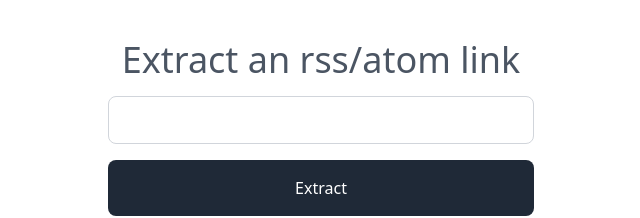
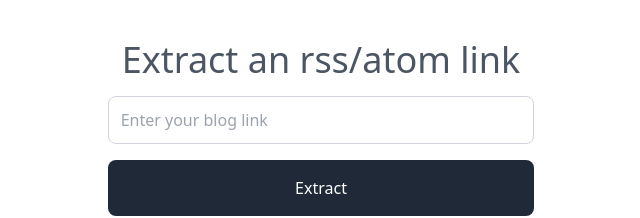
Before and after one commit to josuembuyu/extract-rss-link, a React (Vite) app: page / in a window 1280 px wide. Shown: the top 218 px of the page, without its empty margins (319-959 px from the left). Built offline with nearby package versions, Linux system fonts and the light colour scheme.

Commit message:
Add a blog link as a placeholder

```diff
--- a/src/App.tsx
+++ b/src/App.tsx
@@ -48,6 +48,7 @@ export default function App() {
     <div className="w-full text-center flex flex-col gap-4 mt-10">
       <h1 className="text-4xl text-gray-600">Extract an rss/atom link</h1>
       <input
+        placeholder="Enter your blog link"
         type="text"
         value={username}
         onChange={handleUsernameChange}
```
